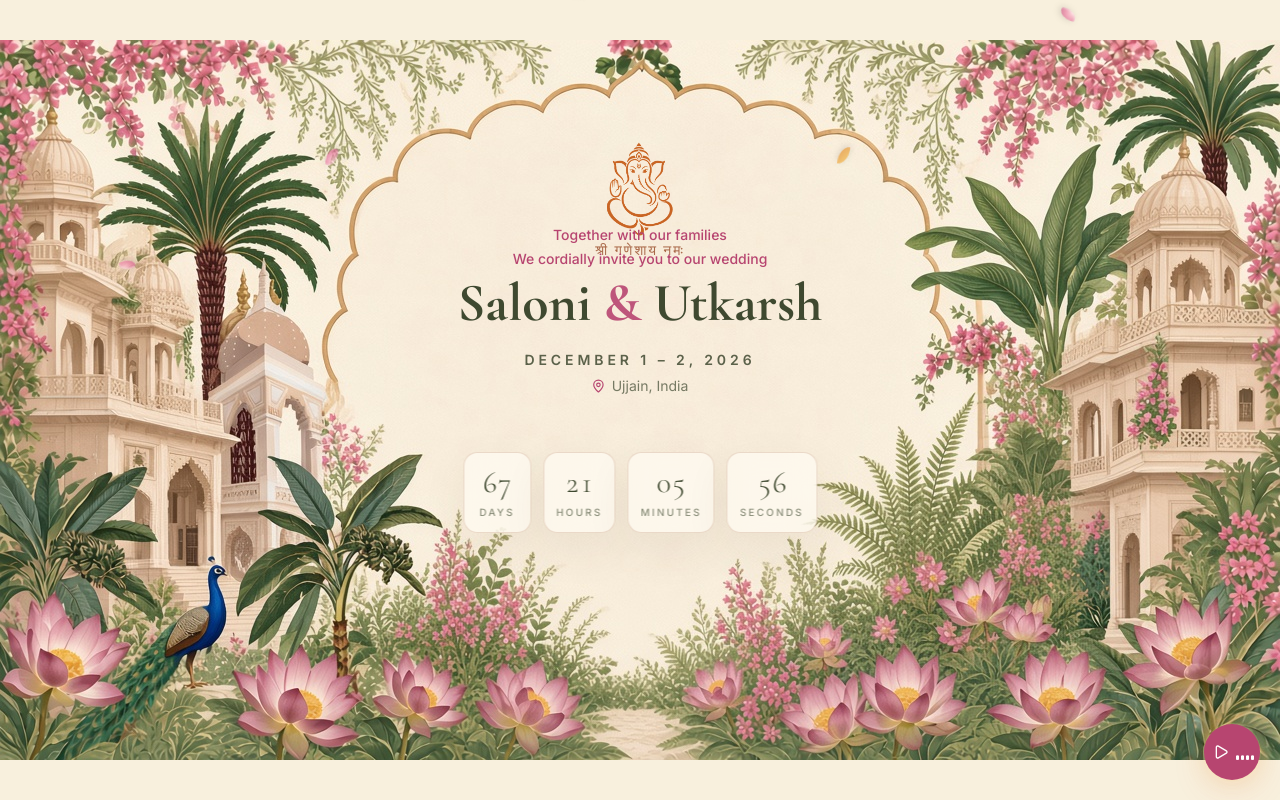
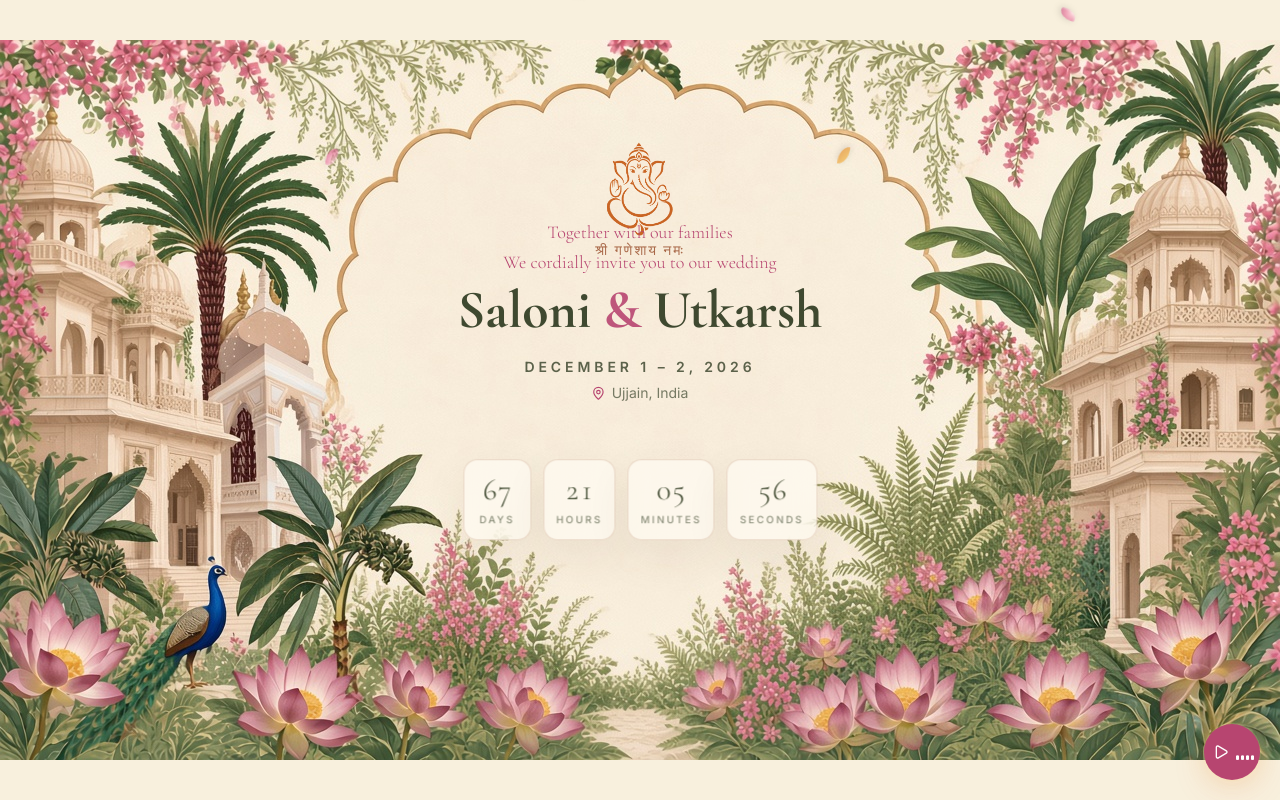
Before and after one commit to utkarshb1/us, a Next.js app: page / in a window 1280 px wide. Shown: the top 800 px of the page. Built offline with nearby package versions, Linux system fonts and the light colour scheme.

Commit message:
Set the invitation lines in a light serif instead of the heavier sans.

```diff
--- a/components/hero.tsx
+++ b/components/hero.tsx
@@ -49,10 +49,10 @@ export function Hero() {
           animate={{ opacity: 1, y: 0 }}
           transition={{ duration: 0.8, delay: 0.1 }}
         >
-          <p className="text-champagne text-xs font-medium tracking-normal sm:text-sm">
+          <p className="font-serif text-champagne text-base font-light tracking-normal sm:text-lg">
             Together with our families
           </p>
-          <p className="text-champagne text-balance text-xs font-medium leading-snug tracking-normal sm:text-sm">
+          <p className="font-serif text-champagne text-balance text-base font-light leading-snug tracking-normal sm:text-lg">
             We cordially invite you to our wedding
           </p>
         </motion.div>
```
